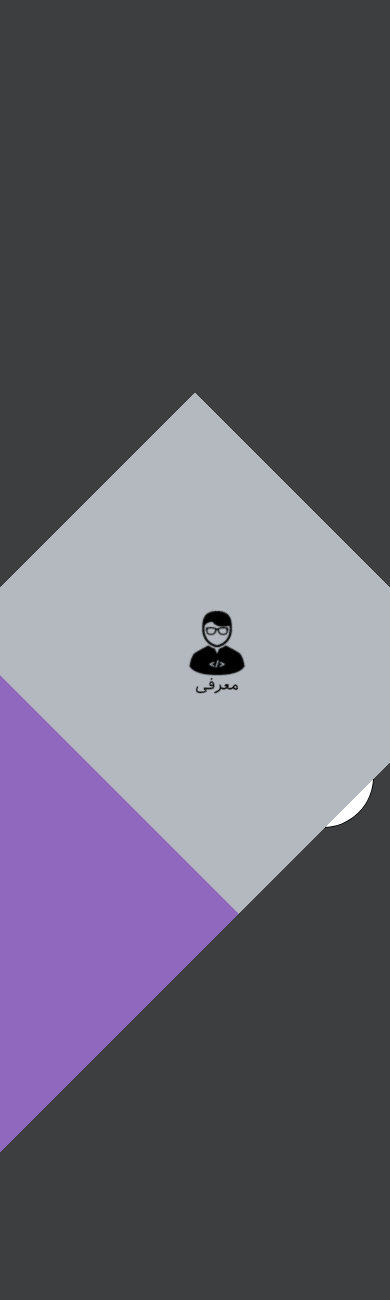
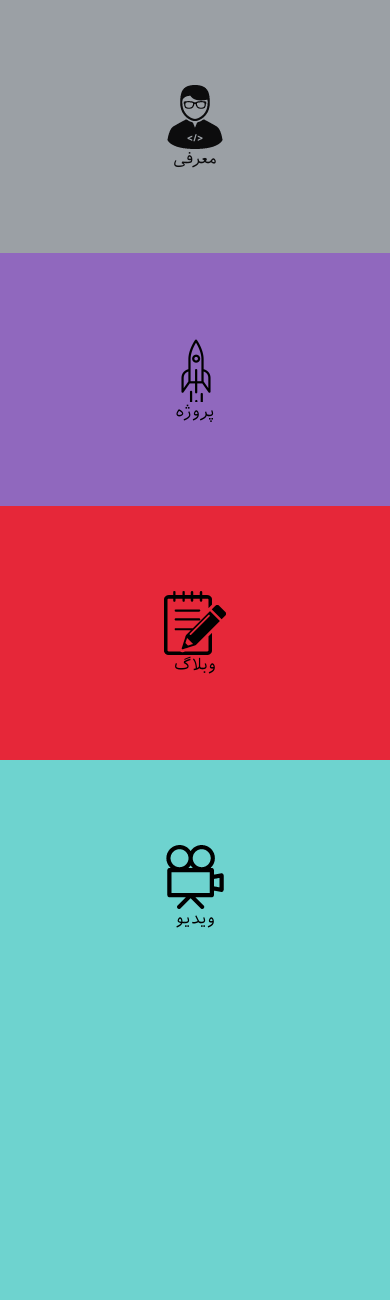
Before and after one commit to mohammadgoli/newblog, a Flask app: page / in a window 390 px wide; the page is wider, and only the part inside the window is pictured. Shown: the top 1300 px of that part. After the commit the page ends 928 px from the top of that part, so only its background shows below. Run offline with Flask 2, Linux system fonts and the light colour scheme; some libraries are stand-ins or nearby versions.

Commit message:
this is another style

```diff
--- a/_config.py
+++ b/_config.py
@@ -24,6 +24,7 @@
 #for recaptcha
 RECAPTCHA_PUBLIC_KEY = '6LeYIbsSAAAAACRPIllxA7wvXjIE411PfdB2gt2J'
 RECAPTCHA_PRIVATE_KEY = '6LeYIbsSAAAAAJezaIq3Ft_hSTo0YtyeFG-JgRtu'
+RECAPTCHA_PARAMETERS = {'hl': 'zh'}
 
 PERMANENT_SESSION_LIFETIME = timedelta(days=3)
 
--- a/forms.py
+++ b/forms.py
@@ -62,5 +62,5 @@
 class CommentForm(Form):
     name = StringField(u"name", validators=[DataRequired()])
     email = StringField(u"email", validators=[DataRequired()])
-    comment = StringField(u"comment", validators=[DataRequired(), Length(min=0, max=110)])
+    comment = TextAreaField(u"comment", validators=[DataRequired(), Length(min=0, max=110)])
     recaptcha = RecaptchaField()
--- a/static/css/mainstyle.css
+++ b/static/css/mainstyle.css
@@ -22,7 +22,6 @@
 
 section {
   width: 100%;
-  height: 100%;
   display: flex;
   flex-direction: row-reverse;
   flex-wrap: wrap;
@@ -111,10 +110,12 @@
 }
 
 @media all and (max-width: 760px) {
-  section {flex-wrap: nowrap; flex-direction: column; height: 160%}
-  .qu{ width: 100%; height: 40vh;}
+  section {flex-wrap: nowrap; flex-direction: column;}
+  .qu{ width: 100%; height: 30vh;}
   #mainimg {display: none;}
   .discription {display: none;}
+  #centerSquare { transform: rotate(0);}
+  .qucontent { transform: rotate(0);}
 }
 
 @media all and (min-width: 760px){
--- a/templates/about.html
+++ b/templates/about.html
@@ -83,6 +83,7 @@
               Comment:<br />
               {{ form.message }}
               <br />
+              {{ form.recaptcha }}
               <input type="submit" value="submit">
             </form>
 
```
